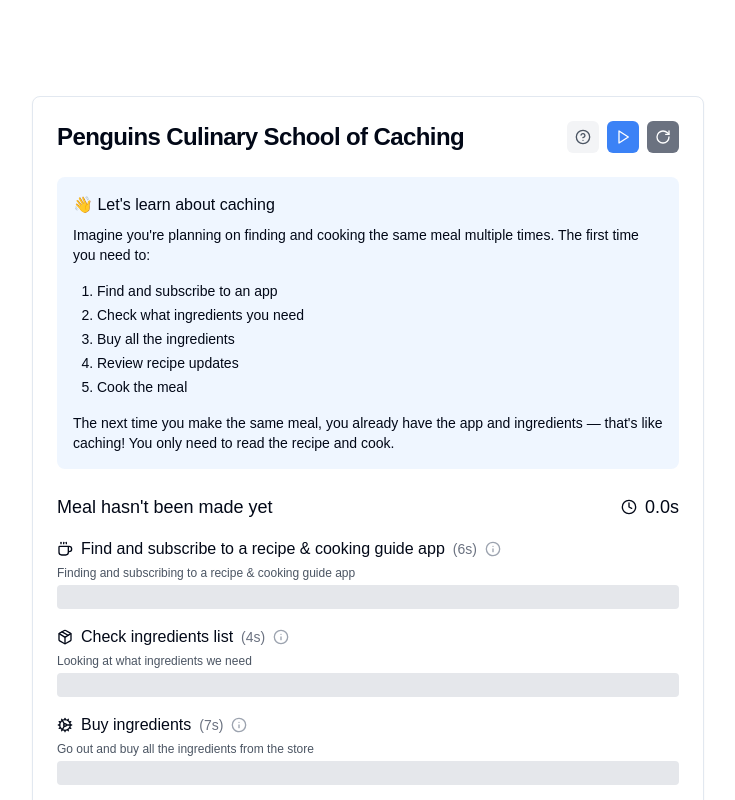
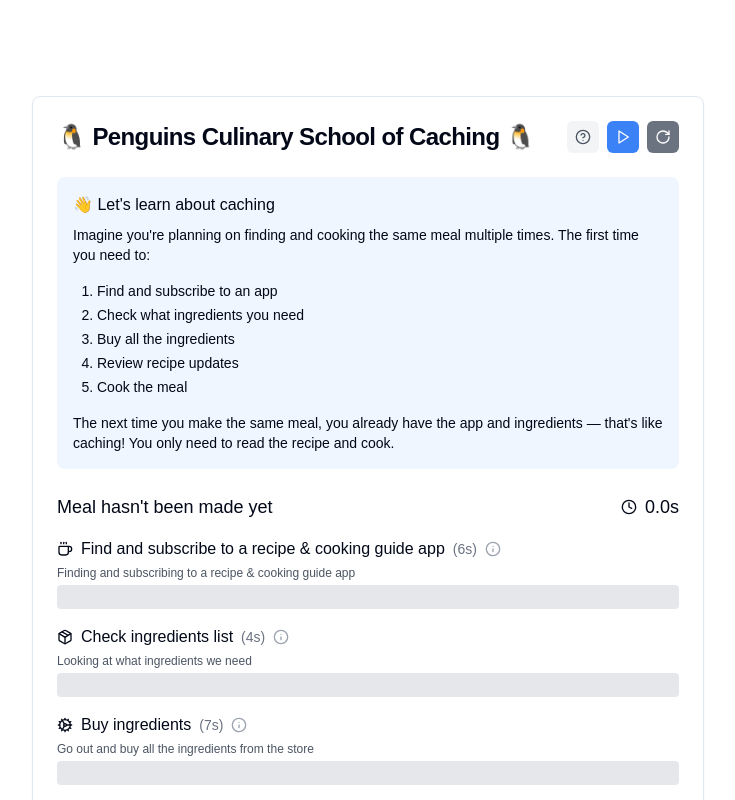
Before and after one commit to JR-G/docker-cache-demo, a Next.js app: page / in a window 1280 px wide. Shown: the top 800 px of the page, without its empty margins (272-1007 px from the left). Built offline with nearby package versions, Linux system fonts and the light colour scheme.

Commit message:
crucial emoji

```diff
--- a/src/app/components/DockerCacheDemo.tsx
+++ b/src/app/components/DockerCacheDemo.tsx
@@ -195,7 +195,7 @@ const DockerCacheDemo = () => {
     <Card className="w-full max-w-2xl">
       <CardHeader>
         <CardTitle className="flex items-center justify-between">
-          <span>Penguins Culinary School of Caching</span>
+          <span>🐧 Penguins Culinary School of Caching 🐧</span>
           <div className="flex gap-2">
             <button
               onClick={() => setShowLearnMore(!showLearnMore)}
```
